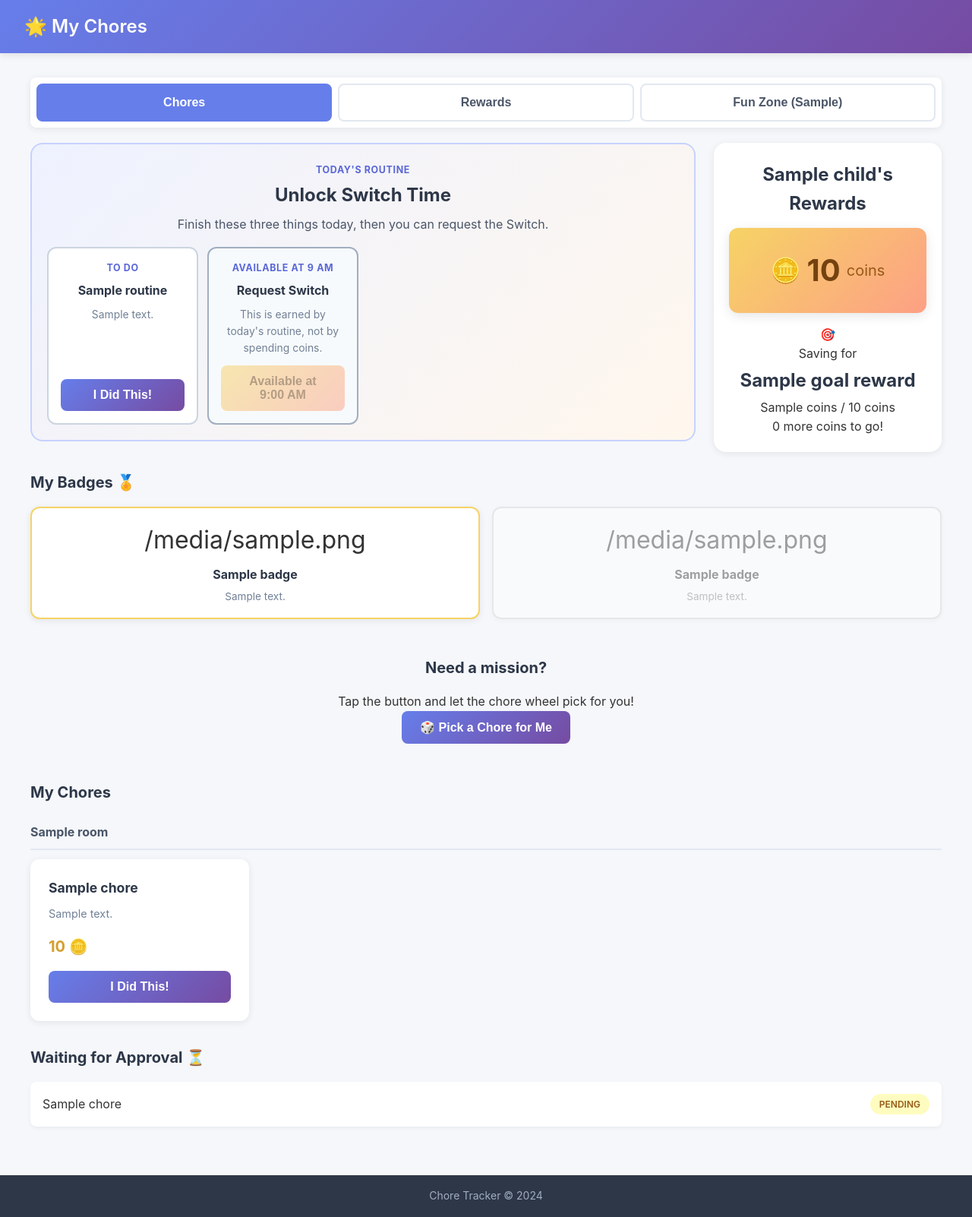
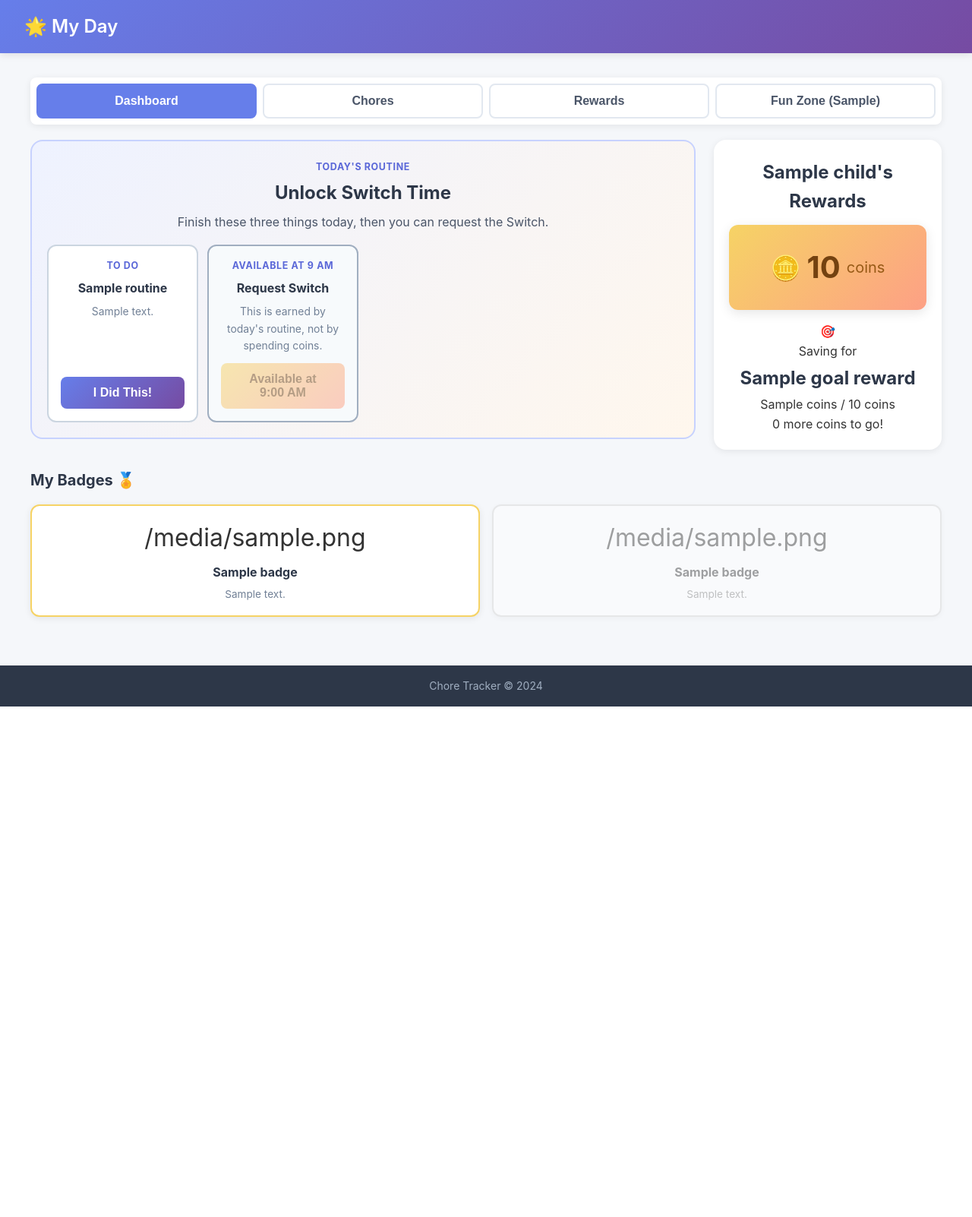
Before and after one commit to xyciasav/child-chore-app, a FastAPI app: template app/templates/kid_dashboard.html in a window 1280 px wide. Shown: the whole page at 76% size. After the commit the page ends 930 px from the top, so only its background shows below. Run offline with FastAPI, Linux system fonts and the light colour scheme; the template is opened without the code that fills it: most values are stand-ins (such as "Sample title", 1, 10 or a date in 2020).

Commit message:
Polish dashboard navigation and Treasure Dash

```diff
--- a/app/static/styles.css
+++ b/app/static/styles.css
@@ -152,7 +152,7 @@ footer {
 /* --- Kid Tabs --- */
 .kid-tabs {
     display: grid;
-    grid-template-columns: repeat(3, 1fr);
+    grid-template-columns: repeat(4, minmax(0, 1fr));
     gap: 0.5rem;
     background: white;
     border-radius: 8px;
@@ -166,8 +166,8 @@ footer {
     background: white;
     color: #4a5568;
     border-radius: 8px;
-    padding: 0.85rem 1rem;
-    font-size: 1rem;
+    padding: 0.75rem 0.35rem;
+    font-size: clamp(0.75rem, 2.2vw, 1rem);
     font-weight: 700;
     cursor: pointer;
     transition: all 0.2s;
--- a/app/templates/admin_dashboard.html
+++ b/app/templates/admin_dashboard.html
@@ -322,6 +322,10 @@
                         <input type="hidden" name="child_id" value="{{ child.id }}">
                         <button type="submit" class="btn btn-outline" onclick="return confirm('Reset {{ child.name }}\'s coins to 0?')">Reset Coins</button>
                     </form>
+                    <form action="/admin/tickets/reset-child" method="post" class="inline-form">
+                        <input type="hidden" name="child_id" value="{{ child.id }}">
+                        <button type="submit" class="btn btn-outline" onclick="return confirm('Reset {{ child.name }}\'s play passes to 0?')">Reset Passes</button>
+                    </form>
                     <form action="/admin/daily-routine/reset" method="post" class="inline-form">
                         <input type="hidden" name="child_id" value="{{ child.id }}">
                         <button type="submit" class="btn btn-danger" onclick="return confirm('Reset today\'s Switch checklist for {{ child.name }}? This also cancels any pending Switch request.')">Reset Daily Switch</button>
--- a/app/templates/base.html
+++ b/app/templates/base.html
@@ -4,7 +4,7 @@
     <meta charset="UTF-8">
     <meta name="viewport" content="width=device-width, initial-scale=1.0">
     <title>{% block title %}Chore Tracker{% endblock %}</title>
-    <link rel="stylesheet" href="/static/styles.css?v=treasure-dash-1">
+    <link rel="stylesheet" href="/static/styles.css?v=dashboard-treasure-2">
     {% block head %}{% endblock %}
 </head>
 <body>
--- a/app/templates/kid_dashboard.html
+++ b/app/templates/kid_dashboard.html
@@ -1,17 +1,18 @@
 {% extends "base.html" %}
 
 {% block title %}Chore Tracker - Kids{% endblock %}
-{% block header %}🌟 My Chores{% endblock %}
+{% block header %}🌟 My Day{% endblock %}
 
 {% block content %}
 <div class="container">
     <nav class="kid-tabs kid-tabs-top" aria-label="Kid dashboard tabs">
-        <button type="button" class="kid-tab-btn active" data-kid-tab="kid-chores">Chores</button>
+        <button type="button" class="kid-tab-btn active" data-kid-tab="kid-dashboard">Dashboard</button>
+        <button type="button" class="kid-tab-btn" data-kid-tab="kid-chores">Chores</button>
         <button type="button" class="kid-tab-btn" data-kid-tab="kid-rewards">Rewards</button>
         <button type="button" class="kid-tab-btn" data-kid-tab="kid-games">Fun Zone {% if game_tickets %}({{ game_tickets }}){% endif %}</button>
     </nav>
 
-    <div id="kid-chores" class="kid-tab-content active">
+    <div id="kid-dashboard" class="kid-tab-content active">
     <div class="kid-dashboard-top">
         <section class="daily-switch-tracker" aria-labelledby="daily-switch-heading">
             <div class="daily-switch-heading">
@@ -117,6 +118,9 @@
         </div>
     </section>
 
+    </div>
+
+    <div id="kid-chores" class="kid-tab-content">
     <!-- Random Chore Spinner -->
     <section class="section">
         <div class="spinner-box">
@@ -440,7 +444,7 @@ function startTreasureDash() {
     playerToken.textContent = '🧭';
     const slimeToken = document.createElement('span');
     slimeToken.className = 'treasure-token treasure-slime';
-    slimeToken.textContent = '🟢';
+    slimeToken.textContent = '👾';
     const gemToken = document.createElement('span');
     gemToken.className = 'treasure-token treasure-gem';
     gemToken.textContent = '💎';
```
Also changed, not shown: other parts of app/static/styles.css (+22 -10 lines), app/routes_admin.py (+20 -0 lines).
